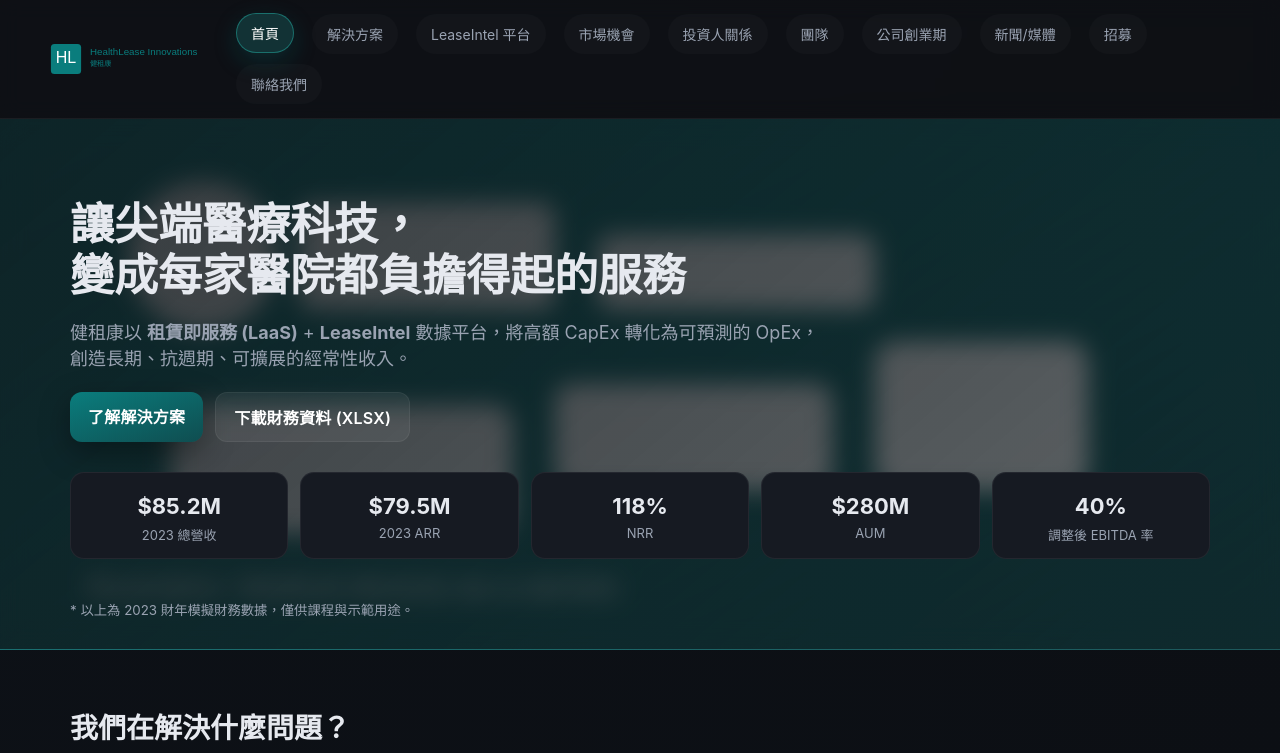
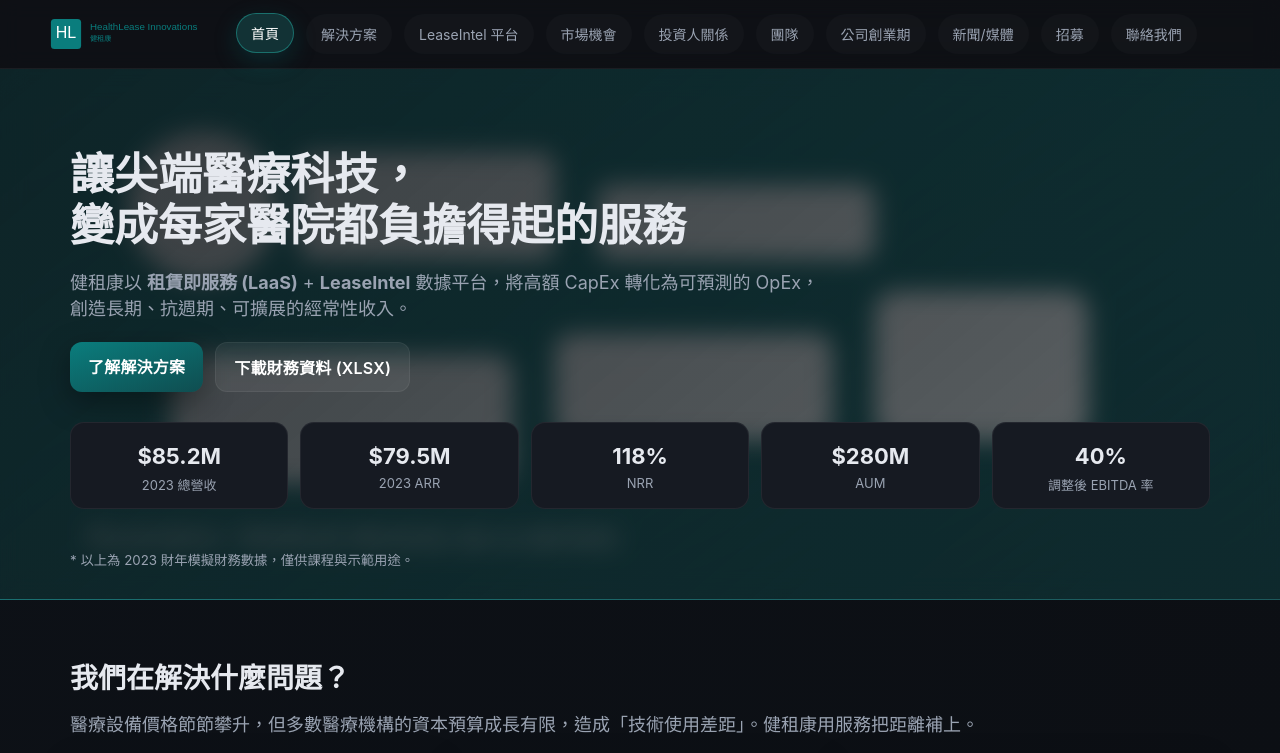
Before and after one commit to qpig0218/casetest, a plain HTML site: page index.html in a window 1280 px wide. Shown: the top 753 px of the page. Drawn offline with Linux system fonts and the light colour scheme.

Commit message:
Reduce nav tab spacing

```diff
--- a/css/styles.css
+++ b/css/styles.css
@@ -50,7 +50,7 @@ nav ul{
   display:flex;
   flex-wrap:wrap;
   justify-content:flex-start;
-  gap:10px 18px;
+  gap:10px 12px;
   list-style:none;
   padding:0;
   margin:0;
```
